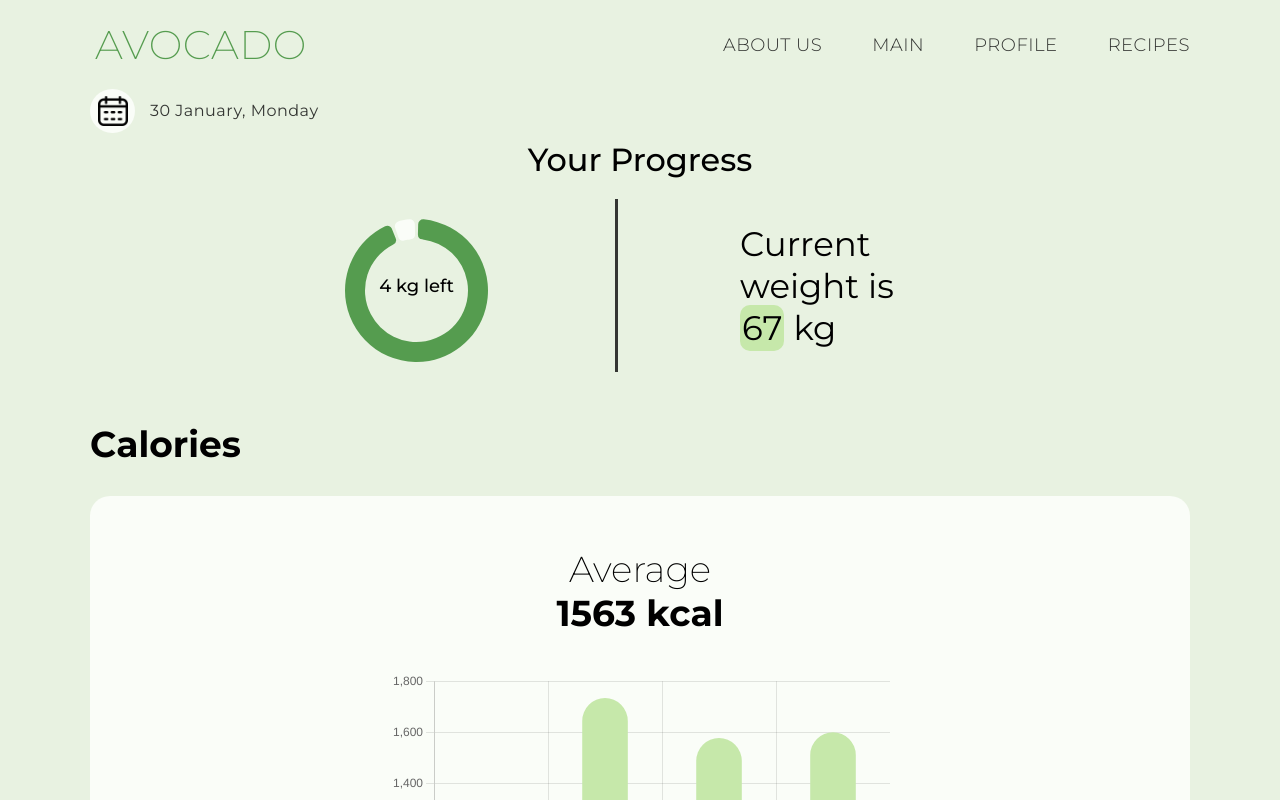
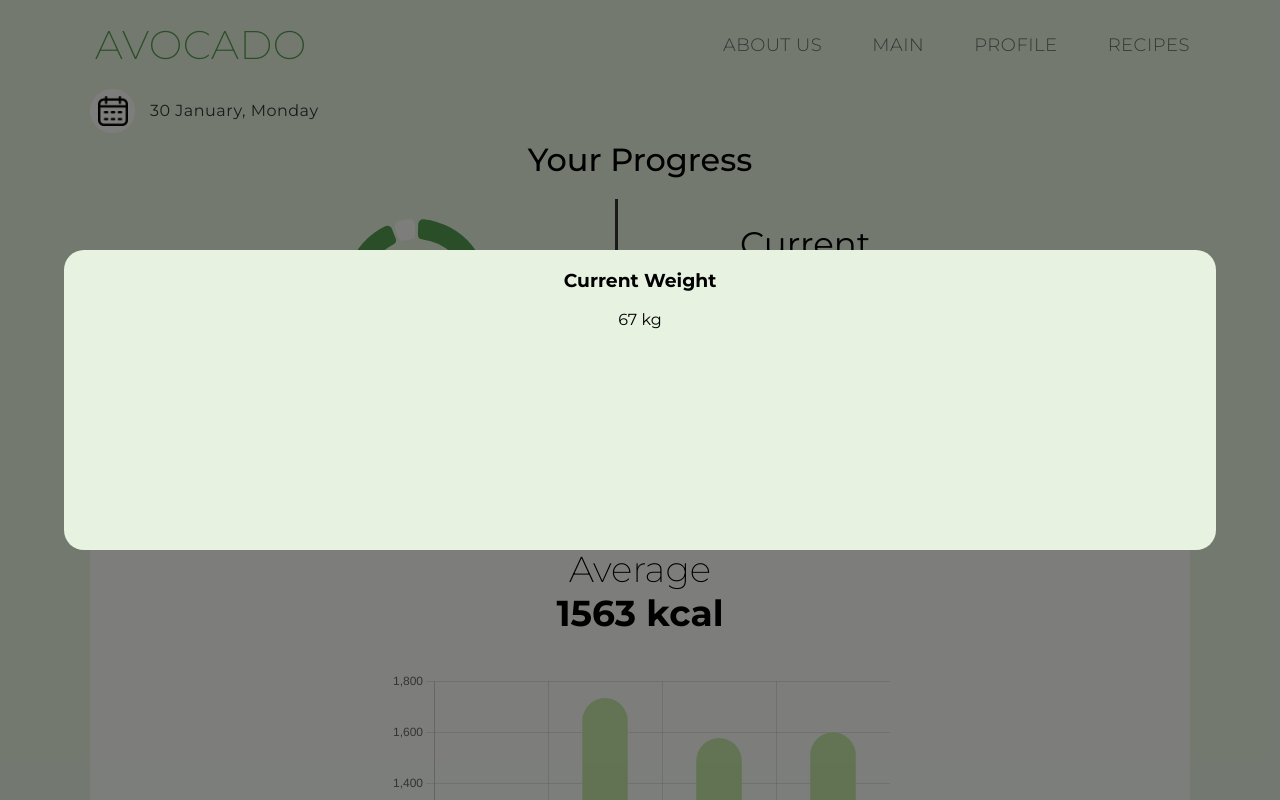
Before and after one commit to mitjasha/avocado, a React (Create React App) app: page / in a window 1280 px wide. Shown: the top 800 px of the page. Built offline with nearby package versions, Linux system fonts and the light colour scheme.

Commit message:
feat: add pop-up and plus minus btn

```diff
--- a/src/pages/ProgressScreen/ProgressScreen.scss
+++ b/src/pages/ProgressScreen/ProgressScreen.scss
@@ -84,6 +84,29 @@
   }
 }
 
+.update-weight-pop-up {
+  position: fixed;
+  z-index: 2;
+  width: 100%;
+  height: 100%;
+  background-color: rgba(0, 0, 0, 0.5);
+  top: 0;
+  left: 0;
+  // opacity: 0;
+  align-items: center;
+  justify-content: center;
+  transition: all 0.8s ease 0s;
+  display: flex;
+}
+
+.pop-up {
+  width: 90%;
+  height: 300px;
+  background-color: $bg-color;
+  border-radius: 20px;
+  text-align: center;
+}
+
 @media screen and (min-width: $media-tab-pt) {
   .calories__daily-data {
     padding: 15px 300px;
--- a/src/pages/ProgressScreen/ProgressScreen.tsx
+++ b/src/pages/ProgressScreen/ProgressScreen.tsx
@@ -65,6 +65,14 @@ const ProgressScreen: React.FC = () => {
           </div>
         </div>
       </div>
+      <div className="update-weight-pop-up">
+        <div className="pop-up">
+          <h3>Current Weight</h3>
+          <div className="pop-up__update">
+            <div className="pop-up__weight">67 kg</div>
+          </div>
+        </div>
+      </div>
     </div>
   );
 };
```
Also changed, not shown: src/components/Buttons/PlusMinusButton/PlusMinusButton.scss (added, +21 -0 lines), src/components/Buttons/PlusMinusButton/PlusMinusButton.tsx (added, +25 -0 lines).
